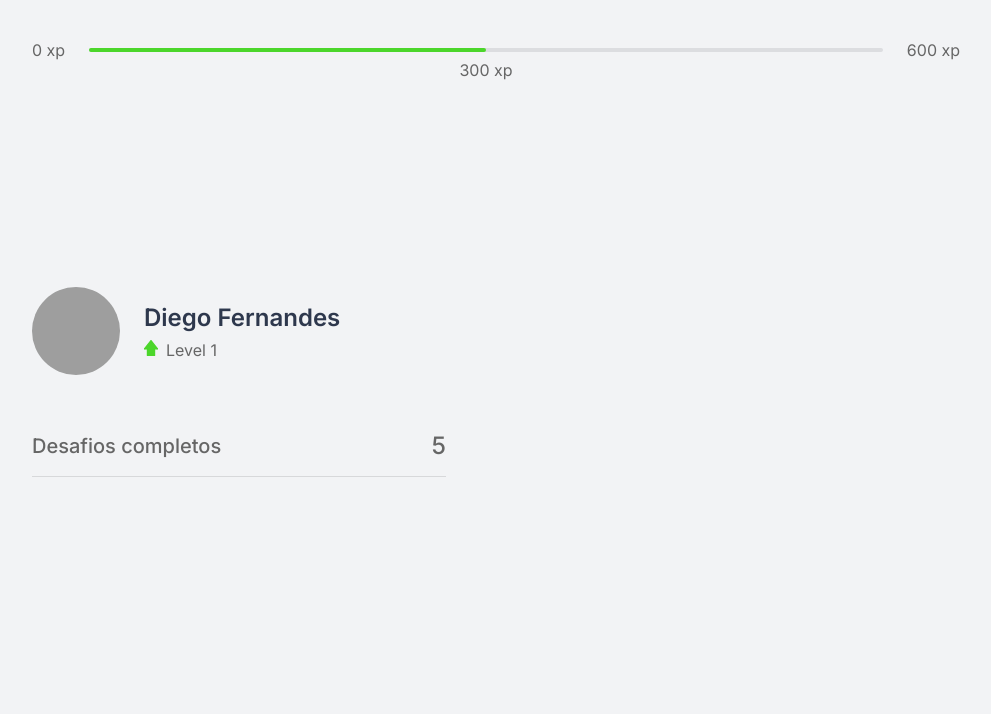
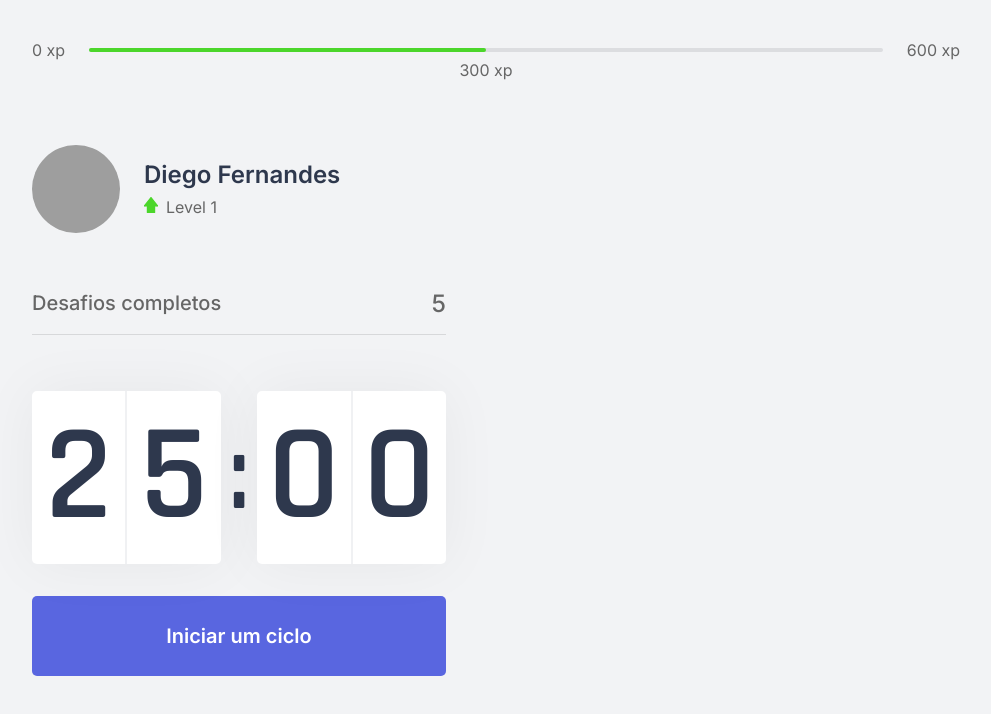
Before and after one commit to DouglasVarollo/NLW4-react, a Next.js app: page / in a window 1280 px wide. Shown: the top 714 px of the page, without its empty margins (144-1135 px from the left). Built offline with nearby package versions, Linux system fonts and the light colour scheme; grey boxes are pictures that could not be loaded.

Commit message:
Add Countdown component

```diff
--- /dev/null
+++ b/src/components/Countdown.tsx
@@ -0,0 +1,23 @@
+import styles from '../styles/components/Countdown.module.css';
+
+export function Countdown() {
+  return (
+    <div>
+      <div className={styles.countdownContainer}>
+        <div>
+          <span>2</span>
+          <span>5</span>
+        </div>
+
+        <span>:</span>
+
+        <div>
+          <span>0</span>
+          <span>0</span>
+        </div>
+      </div>
+
+      <button className={styles.countdownButton}>Iniciar um ciclo</button>
+    </div>
+  );
+}
--- a/src/pages/index.tsx
+++ b/src/pages/index.tsx
@@ -1,4 +1,7 @@
+import Head from 'next/head';
+
 import { CompletedChallenges } from '../components/CompletedChallenges';
+import { Countdown } from '../components/Countdown';
 import { ExperienceBar } from '../components/ExperienceBar';
 import { Profile } from '../components/Profile';
 import styles from '../styles/pages/Home.module.css';
@@ -6,12 +9,17 @@
 function Home() {
   return (
     <div className={styles.container}>
+      <Head>
+        <title>Início | move.it</title>
+      </Head>
+
       <ExperienceBar />
 
       <section>
         <div>
           <Profile />
           <CompletedChallenges />
+          <Countdown />
         </div>
 
         <div></div>
--- /dev/null
+++ b/src/styles/components/Countdown.module.css
@@ -0,0 +1,56 @@
+.countdownContainer {
+  display: flex;
+  align-items: center;
+  font-family: 'Rajdhani';
+  font-weight: 600;
+  color: var(--title);
+}
+
+.countdownContainer > div {
+  flex: 1;
+  display: flex;
+  justify-content: space-evenly;
+  align-items: center;
+  border-radius: 5px;
+  font-size: 8.5rem;
+  background-color: var(--white);
+  box-shadow: 0 0 60px rgba(0, 0, 0, 0.05);
+  text-align: center;
+}
+
+.countdownContainer > div span {
+  flex: 1;
+}
+
+.countdownContainer > div span:first-child {
+  border-right: 1px solid #f0f1f3;
+}
+
+.countdownContainer > div span:last-child {
+  border-left: 1px solid #f0f1f3;
+}
+
+.countdownContainer > span {
+  margin: 0 0.5rem;
+  font-size: 6.5rem;
+}
+
+.countdownButton {
+  display: flex;
+  justify-content: center;
+  align-items: center;
+  width: 100%;
+  height: 5rem;
+  margin-top: 2rem;
+  border-radius: 5px;
+  border: 0;
+  font-size: 1.25rem;
+  font-weight: 600;
+  color: var(--white);
+  background-color: var(--blue);
+  transition: background-color 0.2s;
+}
+
+.countdownButton:hover {
+  background-color: var(--blue-dark);
+}
```
